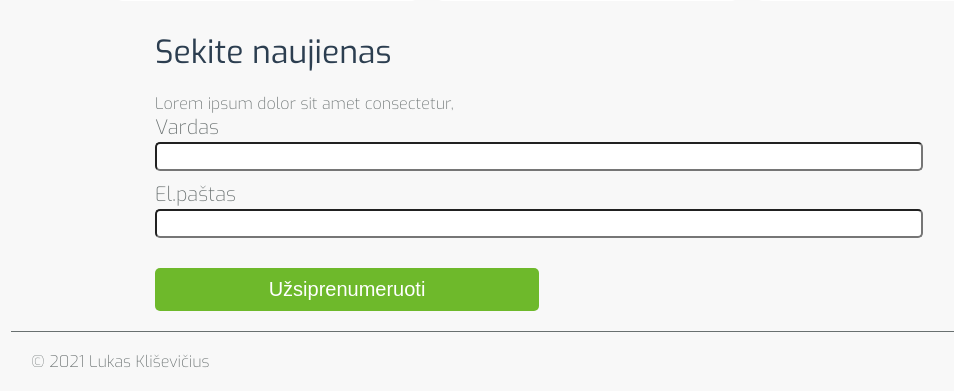
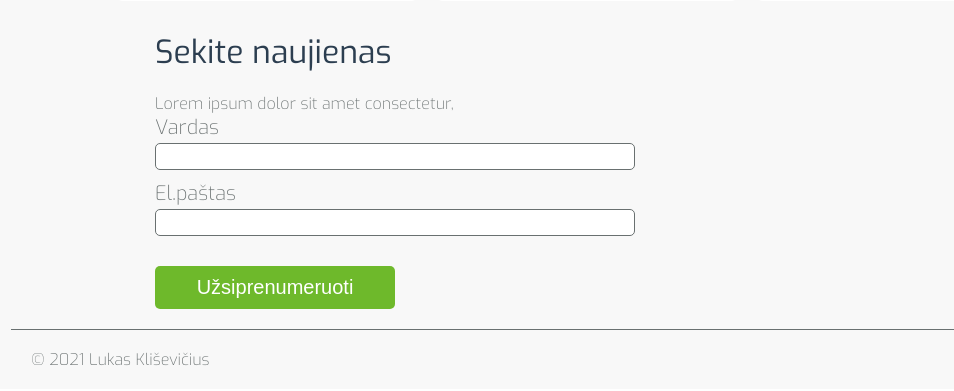
Before and after one commit to lukasklisevicius/egzaminas, a PHP site: page / in a window 1280 px wide. Shown: the part 732-1123 px from the top of the page, without its empty margins (53-1007 px from the left). After the commit the page ends 1098 px from the top, so only its background shows below. Run offline with PHP 8.4, Linux system fonts and the light colour scheme.

Commit message:
add style

```diff
--- a/U1_Lukas_Kliševičius/style/style.css
+++ b/U1_Lukas_Kliševičius/style/style.css
@@ -72,6 +72,7 @@ input{
     padding: 5px;
     margin-bottom: 10px;
     width: 100%;
+    border:1px solid #697070;
 
 }
 
@@ -160,5 +161,8 @@ ul{
         max-width: 300px;
         margin:10px
     }
+    form{
+        width: 50%;
+    }
 
 }
```
